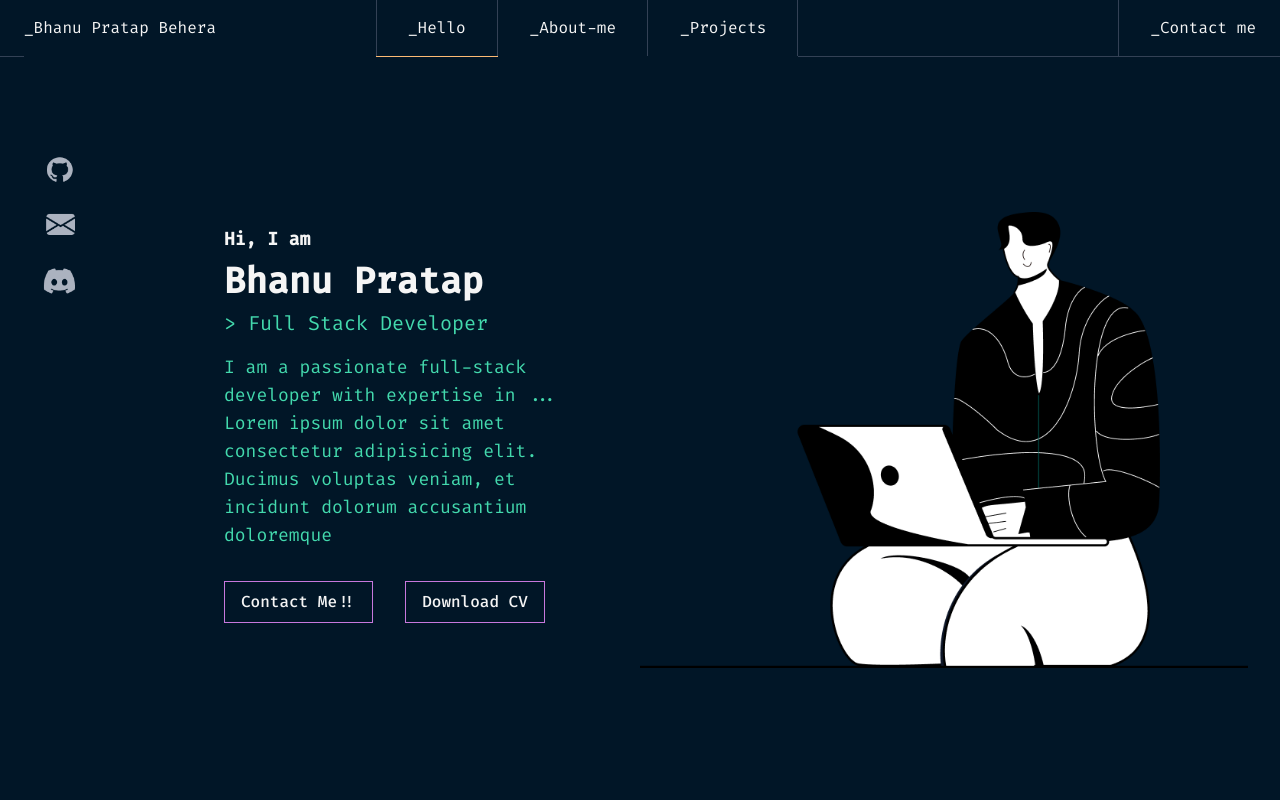
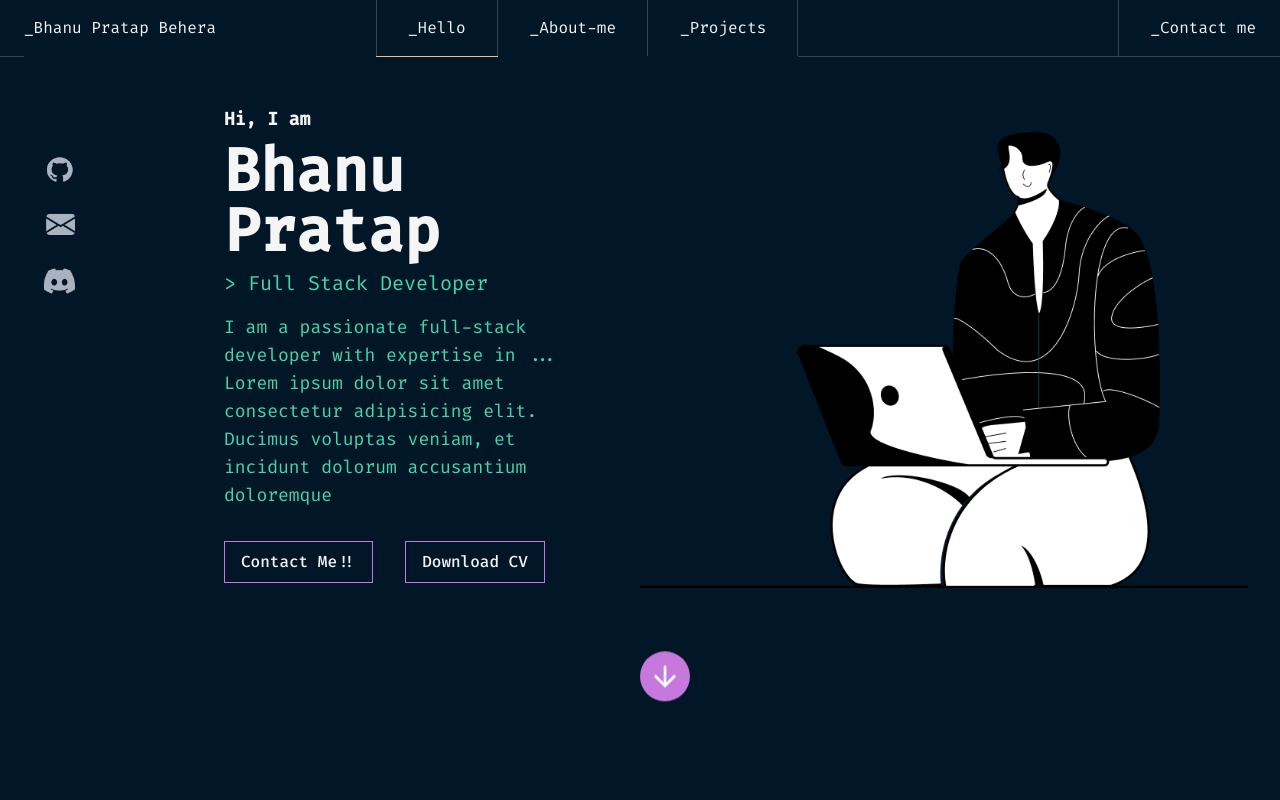
Before and after one commit to Bhanupratap02/Bhanu-Portolio, a Next.js app: page / in a window 1280 px wide. Shown: the top 800 px of the page. Built offline with nearby package versions, Linux system fonts and the light colour scheme.

Commit message:
added bouncing ball

```diff
--- a/app/globals.css
+++ b/app/globals.css
@@ -161,3 +161,71 @@
 /* .text-shadow {
   text-shadow: 1px 1px rgba(0, 0, 0, 0.04), 2px 2px rgba(0, 0, 0, 0.04), 3px 3px rgba(0, 0, 0, 0.04), 4px 4px rgba(0, 0, 0, 0.04), 0.125rem 0.125rem rgba(0, 0, 0, 0.04), 6px 6px rgba(0, 0, 0, 0.04), 7px 7px rgba(0, 0, 0, 0.04), 8px 8px rgba(0, 0, 0, 0.04), 9px 9px rgba(0, 0, 0, 0.04), 0.3125rem 0.3125rem rgba(0, 0, 0, 0.04), 11px 11px rgba(0, 0, 0, 0.04), 12px 12px rgba(0, 0, 0, 0.04), 13px 13px rgba(0, 0, 0, 0.04), 14px 14px rgba(0, 0, 0, 0.04), 0.625rem 0.625rem rgba(0, 0, 0, 0.04), 16px 16px rgba(0, 0, 0, 0.04), 17px 17px rgba(0, 0, 0, 0.04), 18px 18px rgba(0, 0, 0, 0.04), 19px 19px rgba(0, 0, 0, 0.04), 1.25rem 1.25rem rgba(0, 0, 0, 0.04);
 } */
+
+/* Add this to your CSS */
+/* @keyframes bounce {
+  0%, 20%, 50%, 80%, 100% {
+    transform: translateY(0);
+  }
+  40% {
+    transform: translateY(-20px);
+  }
+  60% {
+    transform: translateY(-10px);
+  }
+}
+
+.bounce-ball {
+  display: flex;
+  align-items: center;
+  justify-content: center;
+  animation: bounce 2s infinite;
+}
+
+/* Add this to your CSS */
+/* .ball {
+  width: 60px;
+  height: 60px;
+  background-color: #C778DD;
+  border-radius: 50%;
+} */
+
+
+/* styles.css or your existing stylesheet */
+
+.bouncing-ball {
+  position: absolute;
+  bottom: 20px;
+  left: 50%;
+  transform: translateX(-50%);
+  animation: bounce 1s infinite alternate;
+}
+/* styles.css or your existing stylesheet */
+
+.bouncing-ball {
+  position: absolute;
+  bottom: 20px;
+  left: 50%;
+  transform: translateX(-50%);
+  width: 50px;
+  height: 50px;
+  background-color: #C778DD;
+  border-radius: 50%;
+  display: flex;
+  justify-content: center;
+  align-items: center;
+  animation: bounce 1s infinite alternate;
+  cursor: pointer;
+}
+
+@keyframes bounce {
+  0% {
+    transform: translateY(0);
+  }
+  50% {
+    transform: translateY(20px); /* Increase this value for a higher bounce */
+  }
+  100% {
+    transform: translateY(0);
+  }
+}
--- a/app/layout.tsx
+++ b/app/layout.tsx
@@ -1,18 +1,16 @@
 /** @format */
 
 import type { Metadata } from "next";
-import { Inter } from "next/font/google";
+
 import "./globals.css";
-import Header from "@/components/Header";
 import Navbar from "@/components/Navbar";
 import SocialProfiles from "@/components/SocialProfiles";
 import Footer from "@/components/Footer";
 
-const inter = Inter({ subsets: ["latin"] });
-
 export const metadata: Metadata = {
-  title: "Create Next App",
-  description: "Generated by create next app",
+  title: "Bhanu pratap Behera",
+  description:
+    "Bhanu pratap Behera is a full stack devloper with experties in react,react-native,nodeJS,nextJs,angular,Solidity.. etc",
 };
 
 export default function RootLayout({
@@ -29,7 +27,7 @@ export default function RootLayout({
         <div className="fixed top-[150px] z-50 left-0 ml-10 flex flex-col justify-center items-center gap-2 max-lg:hidden">
           <SocialProfiles />
         </div>
-        {children}
+        <div className="">{children}</div>
 
         <div className=" w-full">
           <Footer />
--- a/app/page.tsx
+++ b/app/page.tsx
@@ -8,7 +8,7 @@ import Image from "next/image";
 
 export default function Home() {
   return (
-    <main className="mt-[80px] flex flex-col">
+    <main className="max-md:mt-[80px] flex flex-col">
       <HeroSection />
       <Projects />
       <Skills />
--- a/components/AboutMe.tsx
+++ b/components/AboutMe.tsx
@@ -5,8 +5,10 @@ import React from "react";
 
 export default function AboutMe() {
   return (
-    <div className="mx-8 mt-10 md:mt-1 " id="about">
+    <div className="my-6 min-h-max" id="about">
+      <div className="mx-8   md:mt-1">
         <div className="flex flex-col gap-6 lg:pl-[5rem]">
+          <div className="block md:hidden h-[60px]"></div>
           <div className="flex  flex-col md:flex-row items-center justify-start gap-4 md:gap-6">
             <p className="text-aliceblue text-4xl font-bold">About me</p>
             <div className=" w-20 md:w-80 h-[3px] bg-orange-400 "></div>
@@ -28,9 +30,10 @@ export default function AboutMe() {
               </p>
               <p className="text-mediumaquamarine">
                 It all started in 2017 where I first learnt to build static
-              landing pages. Then I came to know about how servers work with the
-              help of JAVA, Python, PHP and now currently Node.js. That expanded
-              my view upon the possibilities of creating huge applications
+                landing pages. Then I came to know about how servers work with
+                the help of JAVA, Python, PHP and now currently Node.js. That
+                expanded my view upon the possibilities of creating huge
+                applications
               </p>
               <p className="text-mediumaquamarine">
                 Then I slowly started engaging myself building single page
@@ -43,5 +46,6 @@ export default function AboutMe() {
           </div>
         </div>
       </div>
+    </div>
   );
 }
--- a/components/HeroSection.tsx
+++ b/components/HeroSection.tsx
@@ -1,5 +1,6 @@
 /** @format */
 
+import { AArrowDownIcon, ArrowDownAZIcon, ArrowDownIcon } from "lucide-react";
 import Image from "next/image";
 import Link from "next/link";
 import React from "react";
@@ -7,15 +8,16 @@ import React from "react";
 export default function HeroSection() {
   return (
     <section className="mx-8" id="hero">
-      <div className=" min-h-[90vh] flex flex-col lg:flex-row items-center justify-center">
+      <div className=" min-h-[90vh] flex flex-col lg:flex-row items-center justify-center relative">
         {/* Text Section */}
 
         <div className="text-white flex-1 text-center lg:text-left  lg:pl-[12rem] ">
+          <div className="block md:hidden h-[60px]"></div>
           <div>
             <p className="text-lg font-bold mb-2">Hi, I am</p>
           </div>
           <div className=" text-aliceblue">
-            <p className="text-4xl font-bold mb-2">Bhanu Pratap</p>
+            <p className="text-4xl lg:text-6xl font-bold mb-2">Bhanu Pratap</p>
           </div>
           <div>
             {" "}
@@ -29,7 +31,6 @@ export default function HeroSection() {
               I am a passionate full-stack developer with expertise in ... Lorem
               ipsum dolor sit amet consectetur adipisicing elit. Ducimus
               voluptas veniam, et incidunt dolorum accusantium doloremque
-
             </p>
           </div>
 
@@ -56,6 +57,16 @@ export default function HeroSection() {
             alt="Your Alt Text"
             className="bg-inherit"
           />
+
+          <div className="bouncing-ball">
+            <Link href={"#about"} scroll className="bg-transparent">
+              <ArrowDownIcon
+                size={32}
+                color="#fff"
+                className="bg-transparent"
+              />
+            </Link>
+          </div>
         </div>
       </div>
     </section>
--- a/components/MobileMenu.tsx
+++ b/components/MobileMenu.tsx
@@ -1,10 +1,18 @@
 /** @format */
-
+"use client"
 import React from "react";
-import { Sheet, SheetTrigger, SheetContent } from "./ui/sheet";
+import { Sheet, SheetTrigger, SheetContent, SheetClose } from "./ui/sheet";
 import { Menu } from "lucide-react";
+import Link from "next/link";
+import { useRouter } from "next/navigation";
 export default function MobileMenu() {
-  const navItems = ["_Home", "_About-me", "_Projects", "_Contact me"];
+  const navItems = [
+    { label: "_Home", href: "#hero" },
+    { label: "_About-me", href: "#about" },
+    { label: "_Projects", href: "#projects" },
+    { label: "_Contact me", href: "#contact" },
+  ];
+  const router = useRouter();
   return (
     <Sheet>
       <SheetTrigger className=" lg:hidden  hover:opacity-75 transition">
@@ -17,7 +25,11 @@ export default function MobileMenu() {
               className="py-8  text-white border-b border-b-slate-700"
               key={`mobile-${item}`}
             >
-              {item}
+              <SheetClose asChild>
+              <Link href={item.href} scroll={true}>
+                {item.label}
+              </Link>
+              </SheetClose>
             </li>
           ))}
         </ul>
--- a/components/Projects.tsx
+++ b/components/Projects.tsx
@@ -11,11 +11,12 @@ export default function Projects({ isHomePage = true }: ProjectsPageProps) {
   return (
     <div className="mx-8 mt-10 md:mt-1 mb-8" id="projects">
       <div className="  flex flex-col  gap-8 lg:pl-[5rem] ">
+        <div className="block  h-[60px]"></div>
         <div className="flex flex-row justify-between">
-          <div className="flex justify-between items-center gap-6">
+          <div className="flex  flex-col md:flex-row items-center justify-start gap-4 md:gap-6">
             <p className=" text-aliceblue text-4xl font-bold">Projects</p>
 
-            <div className=" w-80 h-[3px] bg-orange-400 max-md:hidden"></div>
+            <div className="w-20 md:w-80 h-[3px] bg-orange-400"></div>
           </div>
 
           <div>
--- a/components/Skills.tsx
+++ b/components/Skills.tsx
@@ -43,11 +43,12 @@ interface SkillsProps {
 
 const Skills: React.FC<SkillsProps> = ({ isHomePage = true }) => {
   return (
+    <div id="#skills" className="my-2 md:my-6">
       <div className="mx-8 mt-10 md:mt-1 mb-6">
         <div className="flex flex-col gap-6 lg:pl-[5rem]">
-        <div className="flex items-center justify-start gap-6">
+          <div className="flex  flex-col md:flex-row items-center justify-start gap-4 md:gap-6">
             <p className="text-aliceblue text-4xl font-bold">My Skills</p>
-          <div className="w-80 h-[3px] bg-orange-400 max-md:hidden"></div>
+            <div className=" w-20 md:w-80 h-[3px] bg-orange-400 "></div>
           </div>
           <div className="">
             <h2 className="  mb-4 text-lg font-medium  uppercase text-mediumaquamarine">
@@ -126,6 +127,7 @@ const Skills: React.FC<SkillsProps> = ({ isHomePage = true }) => {
         </div> */}
         </div>
       </div>
+    </div>
   );
 };
 
```
Also changed, not shown: components/Header.tsx (+25 -3 lines). Lines whose indentation alone changed are shown as unchanged.
